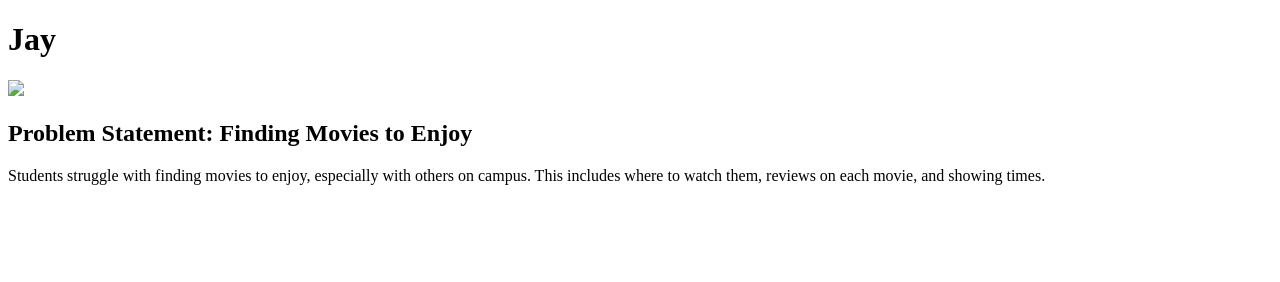
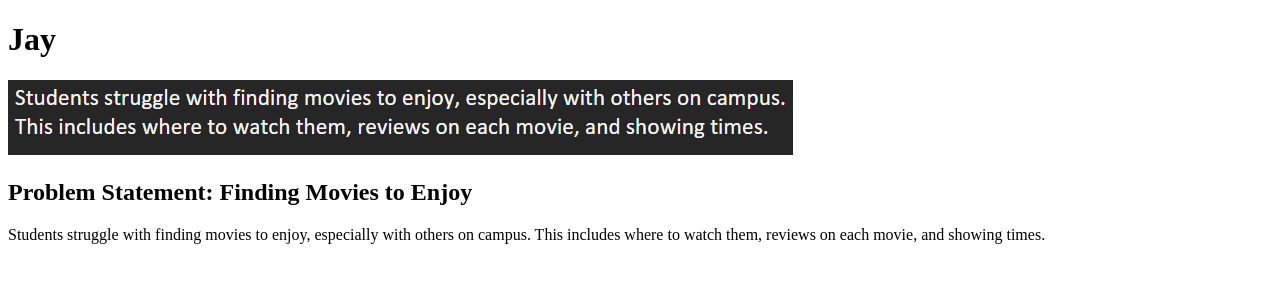
Before and after one commit to JChubb43/JChubb43.github.io, a plain HTML site: page index.html in a window 1280 px wide. Drawn offline with Linux system fonts and the light colour scheme.

Commit message:
Update index.html

```diff
--- a/index.html
+++ b/index.html
@@ -6,7 +6,7 @@
  <body>
    <h1>Jay</h1>
   <section class="assign">
-    <img src= "Problem Statement.png" />
+    <img src="Problem Statement/Problem Statement.png"/>
     <section class="assign-det">
       <h2>Problem Statement: Finding Movies to Enjoy </h2>
       <p>
```
